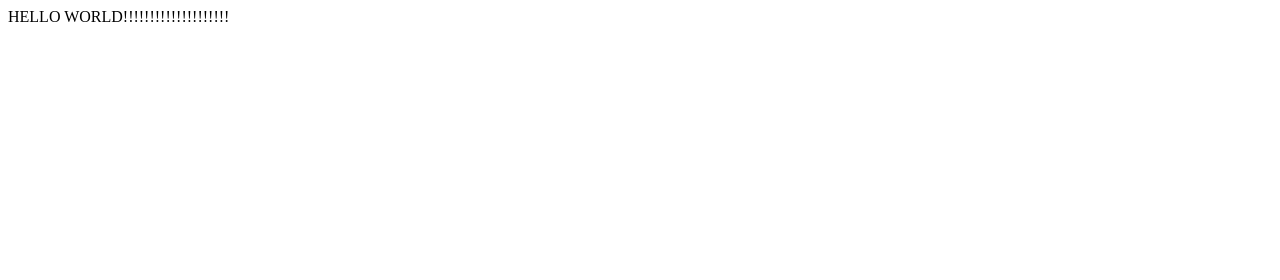
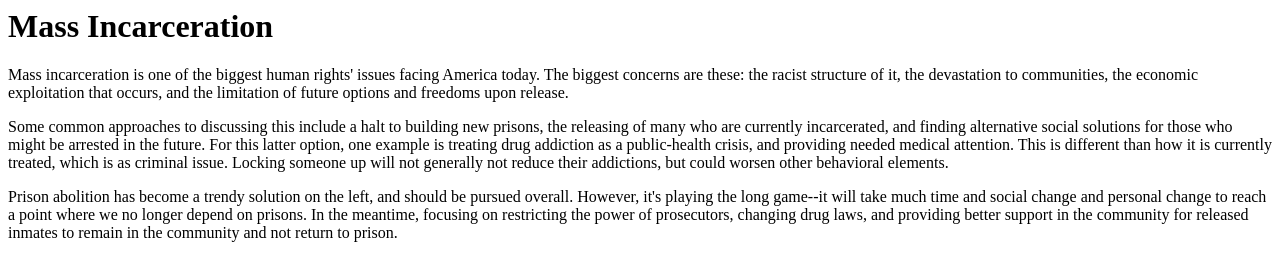
Before and after one commit to jcpask/super-rad, a plain HTML site: page index.html in a window 1280 px wide. Drawn offline with Linux system fonts and the light colour scheme.

Commit message:
Added initial heading & paragraphs

```diff
--- a/index.html
+++ b/index.html
@@ -1,5 +1,16 @@
 <html>
-<body>
-HELLO WORLD!!!!!!!!!!!!!!!!!!!!
-</body>
+  <body>
+    <h1>
+Mass Incarceration
+    </h1>
+    <p>
+Mass incarceration is one of the biggest human rights' issues facing America today.  The biggest concerns are these: the racist structure of it, the devastation to communities, the economic exploitation that occurs, and the limitation of future options and freedoms upon release.
+    </p>
+    <p>
+Some common approaches to discussing this include a halt to building new prisons, the releasing of many who are currently incarcerated, and finding alternative social solutions for those who might be arrested in the future.  For this latter option, one example is treating drug addiction as a public-health crisis, and providing needed medical attention.  This is different than how it is currently treated, which is as criminal issue.  Locking someone up will not generally not reduce their addictions, but could worsen other behavioral elements.
+    </p>
+    <p>
+Prison abolition has become a trendy solution on the left, and should be pursued overall.  However, it's playing the long game--it will take much time and social change and personal change to reach a point where we no longer depend on prisons.  In the meantime, focusing on restricting the power of prosecutors, changing drug laws, and providing better support in the community for released inmates to remain in the community and not return to prison.
+    </p>
+  </body>
 </html>
```
